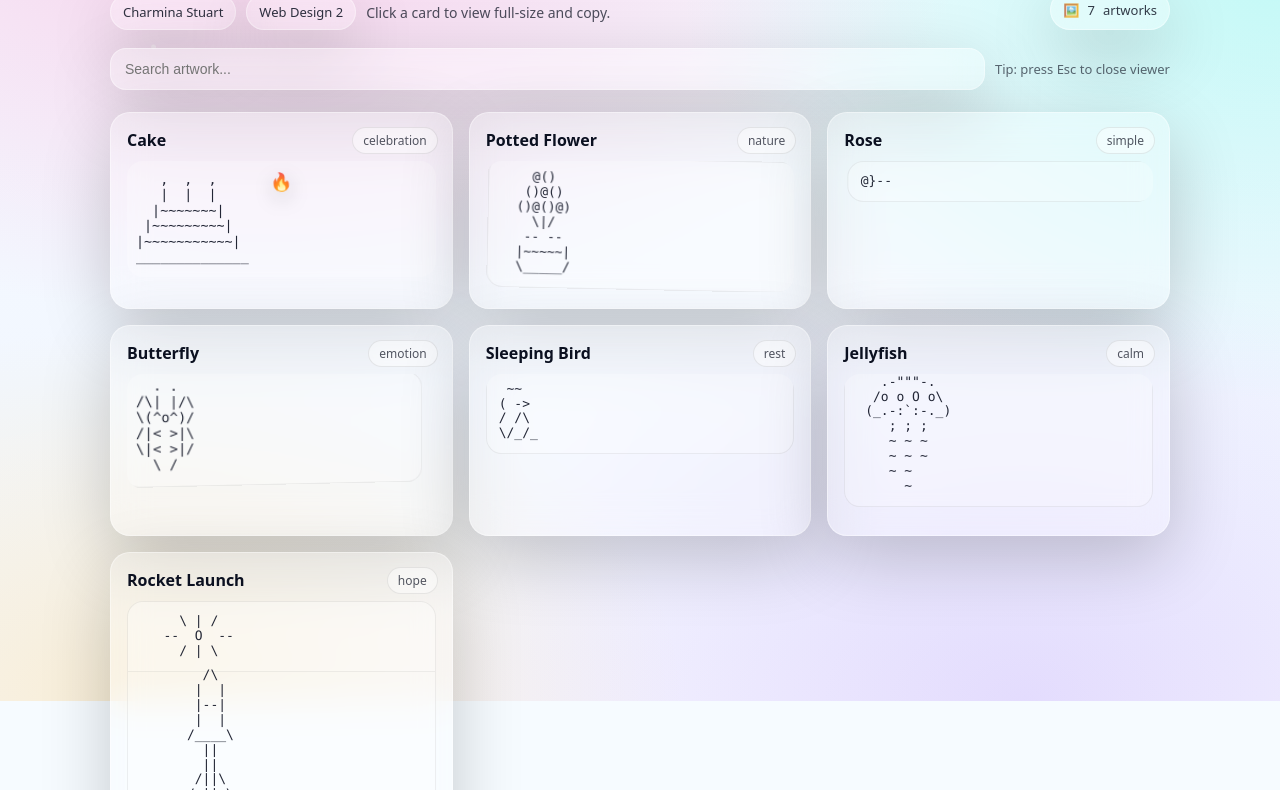
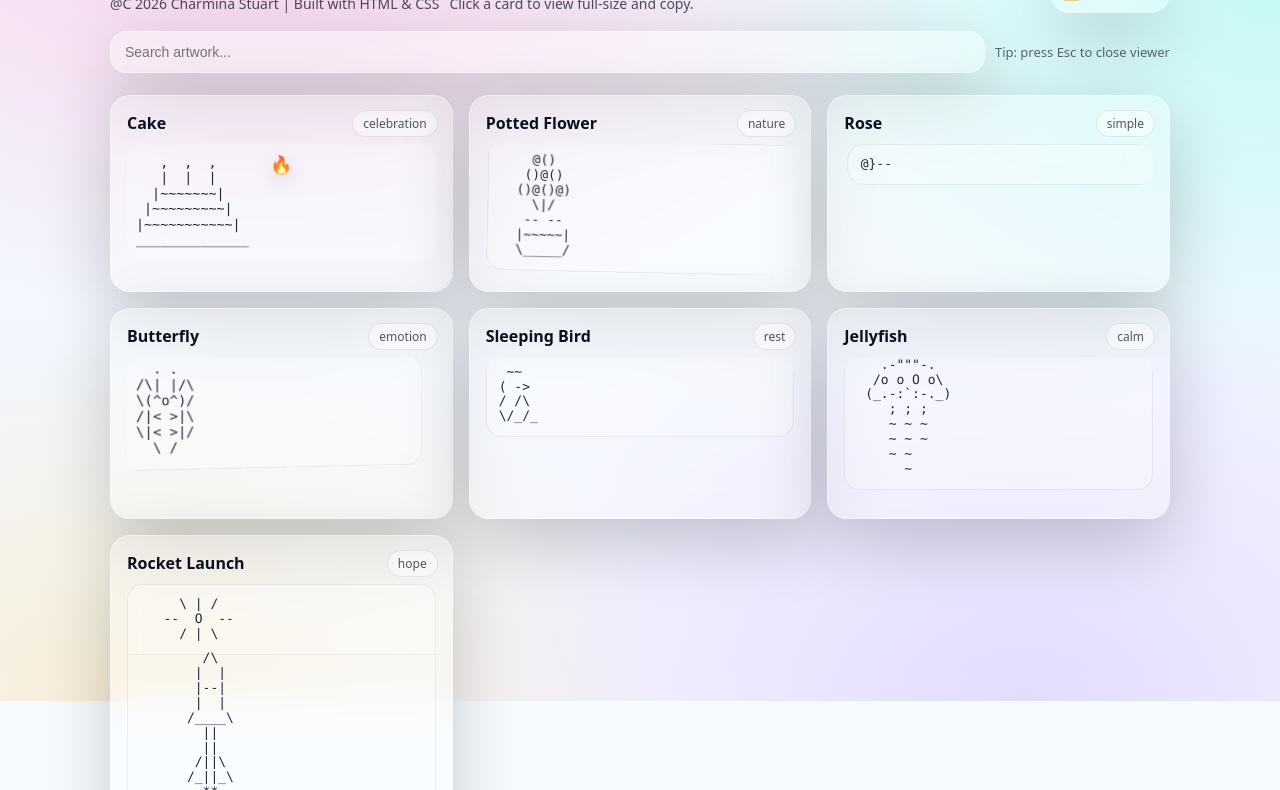
Before and after one commit to CharminaS/charminas.github.io, a plain HTML site: page index.html in a window 1280 px wide. Shown: the part 99-889 px from the top of the page. Drawn offline with Linux system fonts and the light colour scheme.

Commit message:
Update index.html

```diff
--- a/index.html
+++ b/index.html
@@ -465,8 +465,9 @@ button:hover{
       <div>
         <h1>ASCII Art Gallery</h1>
         <div class="subline">
-          <span class="pill">Charmina Stuart</span>
-          <span class="pill">Web Design 2</span>
+          <footer>
+            @C 2026 Charmina Stuart | Built with HTML & CSS
+          </footer>
           <span>Click a card to view full-size and copy.</span>
         </div>
       </div>
```
